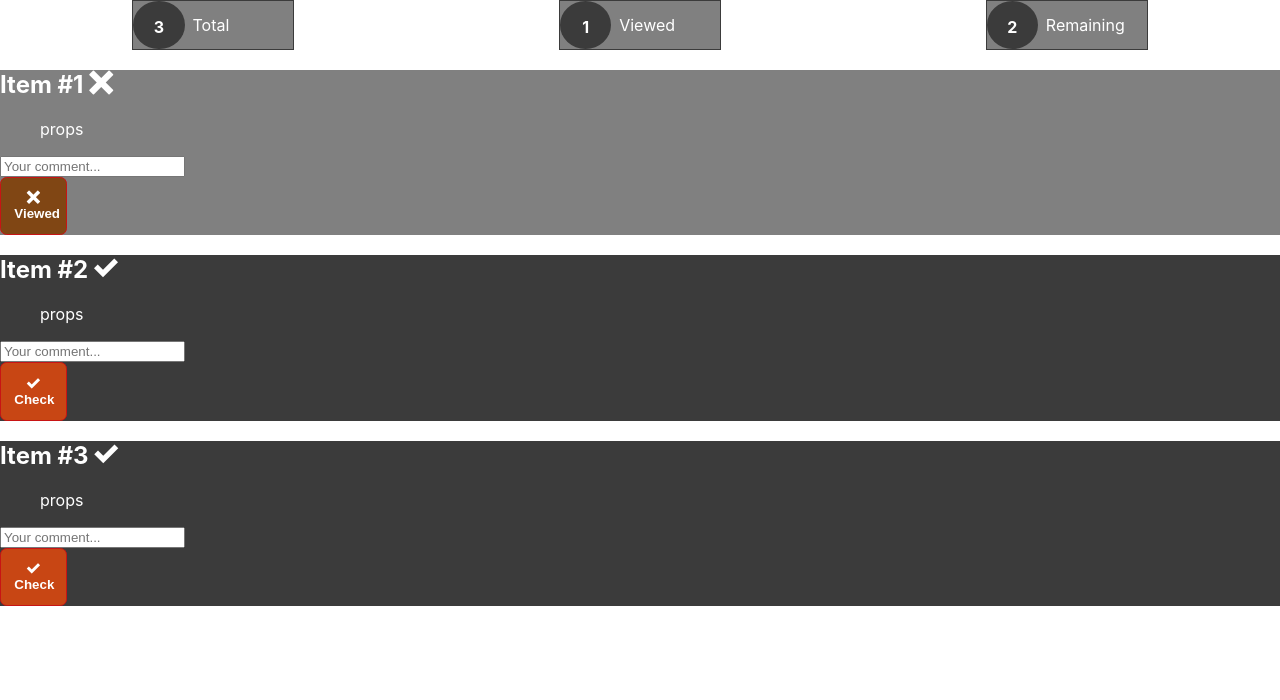
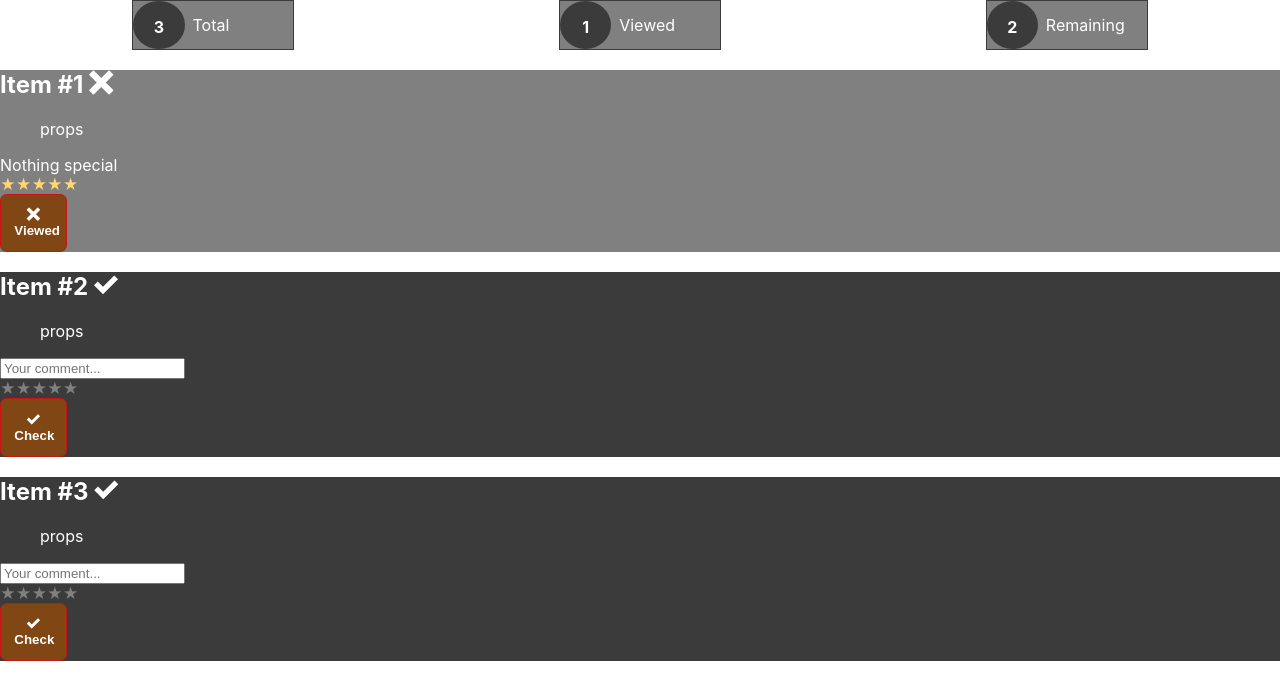
Before and after one commit to dacodemaniak/react-jalon, a React (Create React App) app: page / in a window 1280 px wide. Shown: the top 700 px of the page. Built offline with nearby package versions, Linux system fonts and the light colour scheme.

Commit message:
Update rating form to set state

```diff
--- a/package.json
+++ b/package.json
@@ -3,11 +3,16 @@
   "version": "0.1.0",
   "private": true,
   "dependencies": {
+    "@fortawesome/fontawesome-free": "^5.15.1",
+    "@fortawesome/fontawesome-svg-core": "^1.2.32",
+    "@fortawesome/free-solid-svg-icons": "^5.15.1",
+    "@fortawesome/react-fontawesome": "^0.1.11",
     "@testing-library/jest-dom": "^4.2.4",
     "@testing-library/react": "^9.5.0",
     "@testing-library/user-event": "^7.2.1",
     "react": "^16.13.1",
     "react-dom": "^16.13.1",
+    "react-rating-stars-component": "^2.2.0",
     "react-scripts": "3.4.3"
   },
   "scripts": {
--- a/src/App.js
+++ b/src/App.js
@@ -12,19 +12,25 @@ class App extends React.Component {
         id: 1,
         title: 'Item #1',
         segment: 'props',
-        viewed: true
+        viewed: true,
+        comment: 'Nothing special',
+        rate: 5
       },
       {
         id: 2,
         title: 'Item #2',
         segment: 'props',
-        viewed: false
+        viewed: false,
+        comment: '',
+        rate: 0
       },
       {
         id: 3,
         title: 'Item #3',
         segment: 'props',
-        viewed: false
+        viewed: false,
+        comment: '',
+        rate: 0
       }
     ]
   }
--- a/src/components/Jalon/Jalon.class.js
+++ b/src/components/Jalon/Jalon.class.js
@@ -1,7 +1,8 @@
 import React from 'react'
 
+
+import { RatingForm } from './components/rating-form/RatingFormComponent'
 import { ViewedIconComponent } from './components/icons/ViewedIconComponent'
-import { RatingForm } from './components/rating-form/RatingFormComponent'
 
 import './css/jalon.css'
 
@@ -18,10 +19,9 @@ export class JalonComponent extends React.Component {
         this.handleClick = this.handleClick.bind(this)
     }
 
-    handleClick(event) {
+    handleClick(jalon) {
+        console.log(`Got an event from RatingComponent !`)
         // Up event with new state
-        const { jalon } = this.props
-        jalon.viewed = true
         this.props.changeState(jalon)
     }
 
@@ -29,6 +29,7 @@ export class JalonComponent extends React.Component {
 
     render () {
         const {id, title, segment, viewed} = this.props.jalon
+        const iconClass = <ViewedIconComponent viewed={viewed} />
 
         const cardClasses = () => {
             return [
@@ -38,7 +39,7 @@ export class JalonComponent extends React.Component {
             ].join(' ')
         }
 
-        const iconClass = <ViewedIconComponent viewed={viewed} />
+
 
 
         return <section id="jalons">
@@ -50,11 +51,8 @@ export class JalonComponent extends React.Component {
 
                     <blockquote>{segment}</blockquote>
 
-                    <RatingForm />
+                    <RatingForm jalon={ this.props.jalon } changeState={this.handleClick} />
 
-                    <button type="button" disabled={viewed} onClick={(event) => this.handleClick(event)}>
-                        {iconClass} { viewed ? 'Viewed' : 'Check'}
-                    </button>
                 </div>
             </section>
     }
--- a/src/components/Jalon/components/rating-form/RatingFormComponent.js
+++ b/src/components/Jalon/components/rating-form/RatingFormComponent.js
@@ -1,7 +1,70 @@
-import React from 'react'
+import
+    React,
+    {useState}
+from 'react'
 
-export const RatingForm = () => {
-    return <form>
-        <input type="text" placeholder="Your comment..." />
+import ReactStars from 'react-rating-stars-component'
+
+import { ViewedIconComponent } from './../icons/ViewedIconComponent'
+
+export const RatingForm = (props) => {
+    const [commentField, setComment] = useState('')
+    const [rateField, setRate] = useState(0)
+    const [canSubmit, setSubmitState] = useState(false)
+
+
+    const { jalon } = props
+
+    const handleChange = (event) => {
+        setComment(event.target.value)
+        console.log(`State was changed from ${event.target.value}`)
+    }
+
+    const handleRate = (rateValue) => {
+        setRate(rateValue)
+        console.log(`Rate was changed to ${rateField}`)
+        setSubmitState(true)
+    }
+
+    const handleSubmit = (event) => {
+        event.preventDefault()
+
+        // Update jalon rate and comment
+        jalon.rate = rateField
+        jalon.comment = commentField
+        jalon.viewed = true
+
+        props.changeState(jalon)
+    }
+
+    // Jalon destructuration
+    const {id, title, segment, viewed, comment, rate } = props.jalon
+
+    // Sets the Rating component
+    const ratingComponent = <ReactStars
+        onChange={(rate) => handleRate(rate)}
+        value={rate}
+        count={5}
+        activeColor="#ffd770"
+        edit={!viewed}
+    />
+
+    const inputField = <input
+        type="text"
+        placeholder="Your comment..."
+        value={comment}
+        onChange={(event) => handleChange(event)}
+    />
+
+    const iconClass = <ViewedIconComponent viewed={viewed} />
+
+    return <form onSubmit={handleSubmit}>
+        { viewed ? comment : inputField }
+
+        { ratingComponent }
+
+        <button type="submit" disabled={viewed || !canSubmit}>
+            {iconClass} { viewed ? 'Viewed' : 'Check'}
+        </button>
     </form>
 }
```
Also changed, not shown: 1 other file (tests, documents, lock files or other folders).
